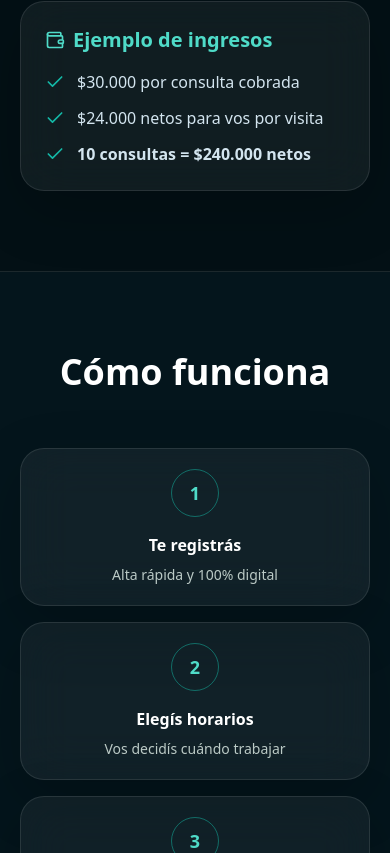
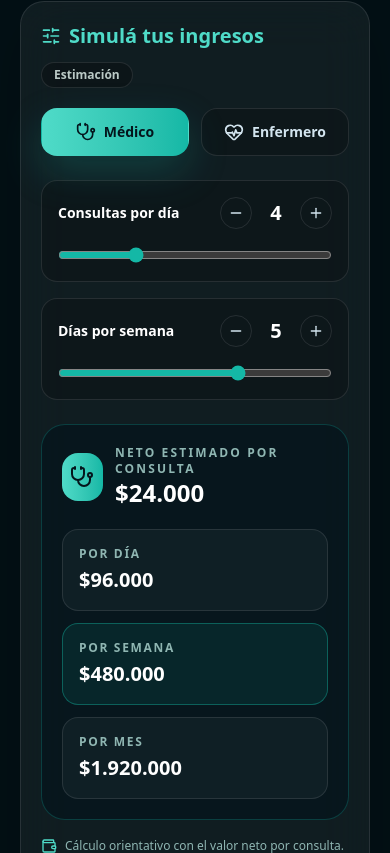
Before and after one commit to facu1391/DocYA, a Next.js app: page /profesionales in a window 390 px wide. Shown: the part 1791-2644 px from the top of the page. Built offline with nearby package versions, Linux system fonts and the light colour scheme; no server answers.

Commit message:
Add pro income simulator

```diff
--- a/src/app/profesionales/page.tsx
+++ b/src/app/profesionales/page.tsx
@@ -23,10 +23,10 @@ import {
   Sun,
   TrendingUp,
   User,
-  Wallet,
   XCircle,
   Zap,
 } from "lucide-react";
+import ProIncomeSimulator from "@/components/landing/ProIncomeSimulator";
 
 export const metadata = {
   title: "Profesionales",
@@ -205,19 +205,7 @@ export default function Page() {
               Con DocYa podés generar ingresos altos trabajando menos horas, con mayor flexibilidad
               y sin el desgaste de los sistemas tradicionales.
             </p>
-            <GlassCard className="mt-8 p-6">
-              <h3 className="mb-4 flex items-center gap-2 text-xl font-bold text-[#4fdbc8]">
-                <Wallet className="h-5 w-5" /> Ejemplo de ingresos
-              </h3>
-              <ul className="space-y-3 text-[#d3e5ef]">
-                {["$30.000 por consulta cobrada", "$24.000 netos para vos por visita", "10 consultas = $240.000 netos"].map((item) => (
-                  <li key={item} className="flex items-start gap-3">
-                    <Check className="mt-0.5 h-5 w-5 shrink-0 text-[#14b8a6]" />
-                    <span className={item.startsWith("10") ? "font-bold" : ""}>{item}</span>
-                  </li>
-                ))}
-              </ul>
-            </GlassCard>
+            <ProIncomeSimulator />
           </div>
         </div>
       </section>
--- /dev/null
+++ b/src/components/landing/ProIncomeSimulator.tsx
@@ -0,0 +1,252 @@
+"use client";
+
+import { useEffect, useMemo, useState } from "react";
+import { HeartPulse, Minus, Plus, SlidersHorizontal, Stethoscope, Wallet } from "lucide-react";
+
+type ProType = "medico" | "enfermero";
+
+type TarifaState = {
+  gross: number;
+  net: number;
+  fromBackend: boolean;
+};
+
+const API =
+  process.env.NEXT_PUBLIC_API_BASE ||
+  process.env.NEXT_PUBLIC_API_URL ||
+  "https://docya-railway-production.up.railway.app";
+
+const ENDPOINTS: Record<ProType, string> = {
+  medico: "consulta-medico",
+  enfermero: "consulta-enfermero",
+};
+
+const FALLBACK_TARIFAS: Record<ProType, TarifaState> = {
+  medico: { gross: 30000, net: 24000, fromBackend: false },
+  enfermero: { gross: 20000, net: 16000, fromBackend: false },
+};
+
+function parseMoney(value: unknown) {
+  const parsed = Number(value);
+  return Number.isFinite(parsed) && parsed > 0 ? Math.round(parsed) : null;
+}
+
+function extractTarifa(data: Record<string, unknown>, fallback: TarifaState): TarifaState {
+  const gross =
+    parseMoney(data.monto) ||
+    parseMoney(data.precio) ||
+    parseMoney(data.total) ||
+    fallback.gross;
+
+  const explicitNet =
+    parseMoney(data.monto_profesional) ||
+    parseMoney(data.neto_profesional) ||
+    parseMoney(data.monto_neto_profesional) ||
+    parseMoney(data.profesional_monto) ||
+    parseMoney(data.monto_neto);
+
+  return {
+    gross,
+    net: explicitNet || Math.round(gross * 0.8),
+    fromBackend: true,
+  };
+}
+
+function formatPesos(value: number) {
+  return `$${value.toLocaleString("es-AR")}`;
+}
+
+export default function ProIncomeSimulator() {
+  const [type, setType] = useState<ProType>("medico");
+  const [consultasDia, setConsultasDia] = useState(4);
+  const [diasSemana, setDiasSemana] = useState(5);
+  const [tarifas, setTarifas] = useState<Record<ProType, TarifaState>>(FALLBACK_TARIFAS);
+  const [loading, setLoading] = useState(true);
+
+  useEffect(() => {
+    let alive = true;
+
+    Promise.all(
+      (Object.entries(ENDPOINTS) as [ProType, string][]).map(async ([key, endpoint]) => {
+        try {
+          const res = await fetch(`${API.replace(/\/$/, "")}/tarifas/${endpoint}`, { cache: "no-store" });
+          if (!res.ok) throw new Error("No tariff");
+          const data = await res.json();
+          return [key, extractTarifa(data, FALLBACK_TARIFAS[key])] as const;
+        } catch {
+          return [key, FALLBACK_TARIFAS[key]] as const;
+        }
+      })
+    ).then((items) => {
+      if (!alive) return;
+      setTarifas(Object.fromEntries(items) as Record<ProType, TarifaState>);
+      setLoading(false);
+    });
+
+    return () => {
+      alive = false;
+    };
+  }, []);
+
+  const activeTarifa = tarifas[type];
+  const result = useMemo(() => {
+    const daily = activeTarifa.net * consultasDia;
+    const weekly = daily * diasSemana;
+    const monthly = weekly * 4;
+
+    return { daily, weekly, monthly };
+  }, [activeTarifa.net, consultasDia, diasSemana]);
+
+  const typeConfig = {
+    medico: {
+      label: "Médico",
+      icon: Stethoscope,
+      accent: "from-[#4fdbc8] to-[#14b8a6]",
+      glow: "shadow-[0_16px_40px_rgba(20,184,166,0.22)]",
+    },
+    enfermero: {
+      label: "Enfermero",
+      icon: HeartPulse,
+      accent: "from-[#f472b6] to-[#ec4899]",
+      glow: "shadow-[0_16px_40px_rgba(236,72,153,0.22)]",
+    },
+  } as const;
+
+  const ActiveIcon = typeConfig[type].icon;
+
+  return (
+    <div className="mt-8 rounded-3xl border border-white/10 bg-white/[0.055] p-5 shadow-[0_20px_60px_rgba(0,0,0,0.20)] backdrop-blur-xl md:p-6">
+      <div className="mb-5 flex flex-wrap items-center justify-between gap-3">
+        <h3 className="flex items-center gap-2 text-xl font-bold text-[#4fdbc8]">
+          <SlidersHorizontal className="h-5 w-5" /> Simulá tus ingresos
+        </h3>
+        <span className="rounded-full border border-white/10 bg-black/25 px-3 py-1 text-xs font-semibold text-[#bbcac6]">
+          {loading ? "Consultando tarifas" : activeTarifa.fromBackend ? "Tarifa actual" : "Estimación"}
+        </span>
+      </div>
+
+      <div className="grid grid-cols-2 gap-3">
+        {(Object.keys(typeConfig) as ProType[]).map((key) => {
+          const Icon = typeConfig[key].icon;
+          const active = key === type;
+          return (
+            <button
+              key={key}
+              type="button"
+              onClick={() => setType(key)}
+              className={`flex min-h-12 items-center justify-center gap-2 rounded-2xl border px-4 py-3 text-sm font-extrabold transition ${
+                active
+                  ? `border-transparent bg-gradient-to-r ${typeConfig[key].accent} text-[#04151c] ${typeConfig[key].glow}`
+                  : "border-white/10 bg-black/20 text-[#d3e5ef] hover:border-[#14b8a6]/40"
+              }`}
+            >
+              <Icon className="h-5 w-5" />
+              {typeConfig[key].label}
+            </button>
+          );
+        })}
+      </div>
+
+      <div className="mt-6 grid gap-4">
+        <Control
+          label="Consultas por día"
+          value={consultasDia}
+          min={1}
+          max={12}
+          onChange={setConsultasDia}
+        />
+        <Control
+          label="Días por semana"
+          value={diasSemana}
+          min={1}
+          max={7}
+          onChange={setDiasSemana}
+        />
+      </div>
+
+      <div className="mt-6 rounded-3xl border border-[#14b8a6]/25 bg-[#04151c]/65 p-5">
+        <div className="flex items-center gap-3">
+          <div className={`flex h-12 w-12 items-center justify-center rounded-2xl bg-gradient-to-r ${typeConfig[type].accent} text-[#04151c]`}>
+            <ActiveIcon className="h-6 w-6" />
+          </div>
+          <div>
+            <p className="text-xs font-bold uppercase tracking-[0.18em] text-[#8fb6b2]">Neto estimado por consulta</p>
+            <p className="text-2xl font-black text-white">{formatPesos(activeTarifa.net)}</p>
+          </div>
+        </div>
+
+        <div className="mt-5 grid gap-3 sm:grid-cols-3">
+          <Result label="Por día" value={result.daily} />
+          <Result label="Por semana" value={result.weekly} featured />
+          <Result label="Por mes" value={result.monthly} />
+        </div>
+      </div>
+
+      <p className="mt-4 flex gap-2 text-xs leading-5 text-[#8fb6b2]">
+        <Wallet className="mt-0.5 h-4 w-4 shrink-0 text-[#4fdbc8]" />
+        Cálculo orientativo con el valor neto por consulta. Si el backend no informa neto profesional,
+        se estima el 80% del precio publicado.
+      </p>
+    </div>
+  );
+}
+
+function Control({
+  label,
+  value,
+  min,
+  max,
+  onChange,
+}: {
+  label: string;
+  value: number;
+  min: number;
+  max: number;
+  onChange: (value: number) => void;
+}) {
+  const update = (next: number) => onChange(Math.min(max, Math.max(min, next)));
+
+  return (
+    <div className="rounded-2xl border border-white/10 bg-black/20 p-4">
+      <div className="mb-3 flex items-center justify-between gap-3">
+        <span className="text-sm font-bold text-white">{label}</span>
+        <div className="flex items-center gap-2">
+          <button
+            type="button"
+            onClick={() => update(value - 1)}
+            className="flex h-8 w-8 items-center justify-center rounded-full border border-white/10 text-[#d3e5ef] transition hover:border-[#14b8a6]/50 hover:text-[#4fdbc8]"
+            aria-label={`Bajar ${label}`}
+          >
+            <Minus className="h-4 w-4" />
+          </button>
+          <strong className="min-w-8 text-center text-xl text-white">{value}</strong>
+          <button
+            type="button"
+            onClick={() => update(value + 1)}
+            className="flex h-8 w-8 items-center justify-center rounded-full border border-white/10 text-[#d3e5ef] transition hover:border-[#14b8a6]/50 hover:text-[#4fdbc8]"
+            aria-label={`Subir ${label}`}
+          >
+            <Plus className="h-4 w-4" />
+          </button>
+        </div>
+      </div>
+      <input
+        type="range"
+        min={min}
+        max={max}
+        value={value}
+        onChange={(event) => update(Number(event.target.value))}
+        className="h-2 w-full accent-[#14b8a6]"
+      />
+    </div>
+  );
+}
+
+function Result({ label, value, featured = false }: { label: string; value: number; featured?: boolean }) {
+  return (
+    <div className={`rounded-2xl border p-4 ${featured ? "border-[#14b8a6]/40 bg-[#14b8a6]/10" : "border-white/10 bg-white/[0.04]"}`}>
+      <p className="text-xs font-bold uppercase tracking-[0.14em] text-[#8fb6b2]">{label}</p>
+      <p className="mt-1 text-xl font-black text-white md:text-2xl">{formatPesos(value)}</p>
+    </div>
+  );
+}
```
